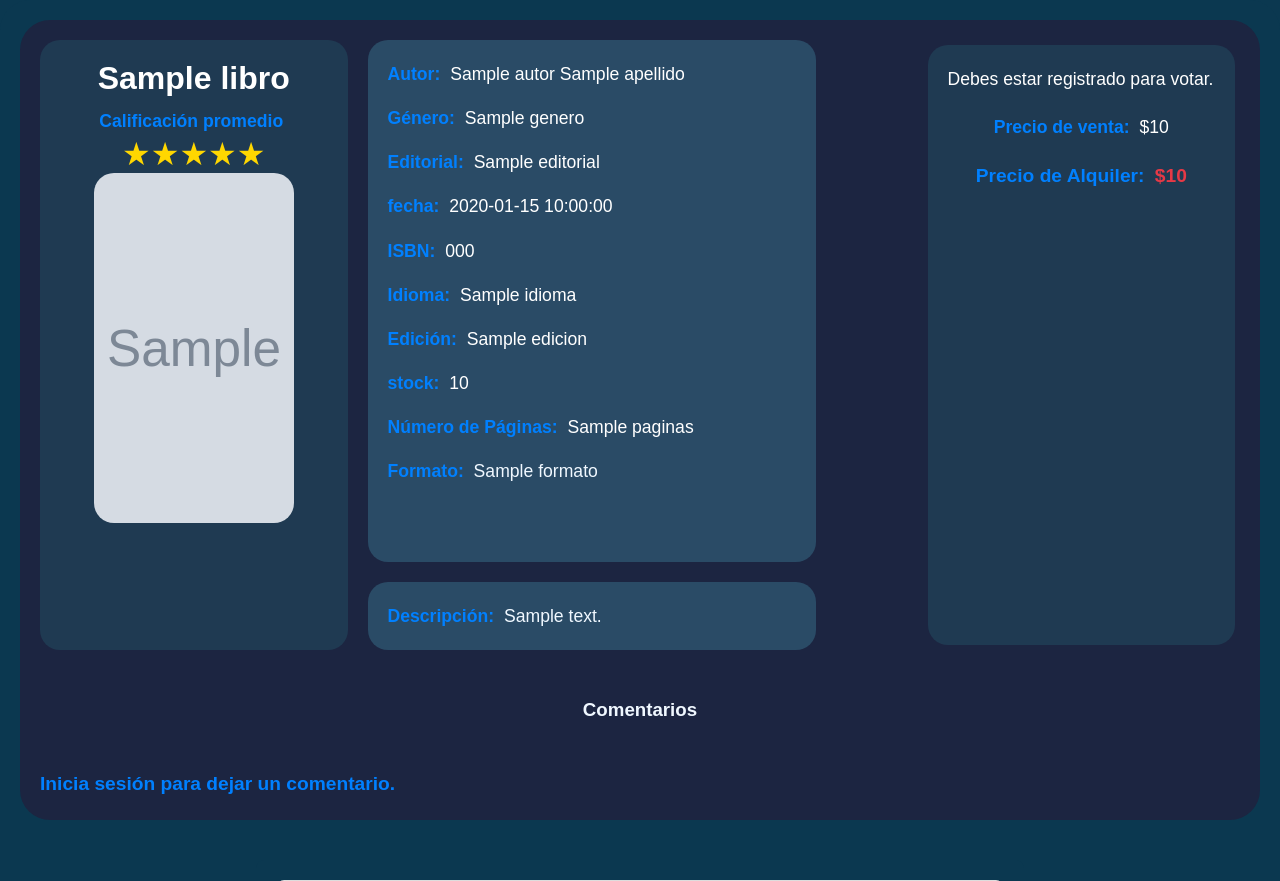
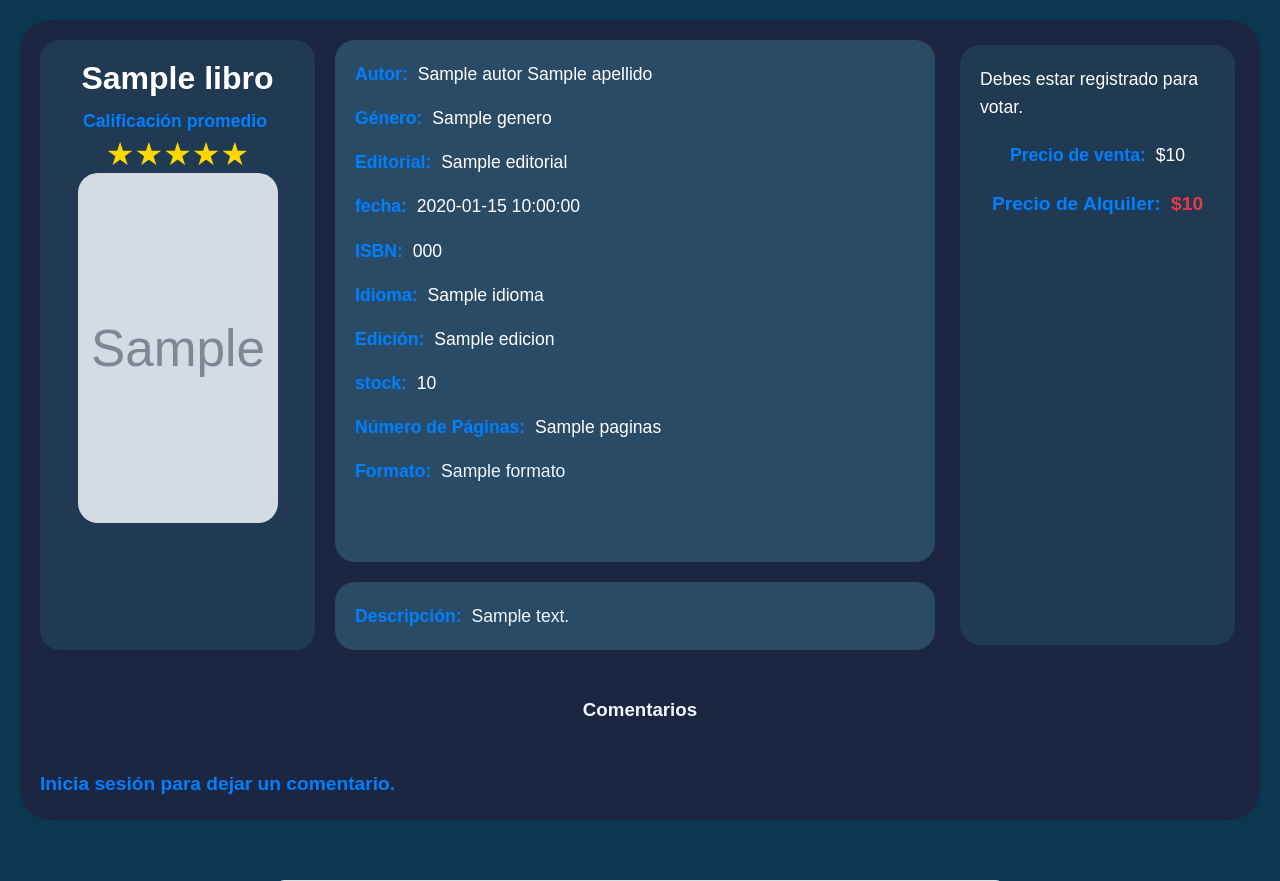
Before and after one commit to piquetpachu/Libreria-flask-sqlite3, a Flask app: template app/templates/libros/detalle.html in a window 1280 px wide. Shown: the part 79-960 px from the top of the page. Run offline with Flask 3, Linux system fonts and the light colour scheme; the template is opened without the code that fills it: most values are stand-ins (such as "Sample title", 1, 10 or a date in 2020); grey boxes marked "Sample" are stand-in pictures; parts of the project's set-up code (start-up, migrations or seed data) failed here and were passed over.

Commit message:
Limpieza de codigo y actualizacion de requirements.txt

```diff
--- a/app/routes/libros.py
+++ b/app/routes/libros.py
@@ -343,7 +343,6 @@ def editarlibro(id):
 
         nuevo_isbn = request.form['isbn'] if request.form['isbn'] else None
 
-        # Comprobar si el ISBN ha cambiado y si ya está en uso por otro libro
         if nuevo_isbn != libro.isbn:
             isbn_existente = Libros.query.filter(Libros.isbn == nuevo_isbn, Libros.id != id).first()
             if isbn_existente:
--- a/app/static/css/carousel.css
+++ b/app/static/css/carousel.css
@@ -37,7 +37,7 @@ button {
     .hero {
         width: 100%;
         height: 80vh;
-        background-image: url('/static/imagen/hero-biblioteca.jpg'); /* Asegúrate de tener una imagen de fondo adecuada */
+        background-image: url('/static/imagen/hero-biblioteca.jpg');
         background-size: cover;
         background-position: center;
         display: flex;
@@ -90,7 +90,6 @@ button {
         background-color: #285e61;
     }
 
-    /* Responsivo */
     @media (max-width: 768px) {
         .hero-title {
             font-size: 2.5rem;
@@ -215,7 +214,6 @@ button {
             background-color: #FF4C3B;
         }
 
-        /* Responsividad */
         @media (max-width: 768px) {
             .libro-blog-card {
                 flex-direction: column;
--- a/app/static/css/detalles.css
+++ b/app/static/css/detalles.css
@@ -172,7 +172,7 @@ main#main p:last-child {
     color: white;
     gap: 1em;
     flex: 1;
-    width: 28em;
+    width: 100%;
     word-wrap: break-word; /* Evitar que el texto largo se desborde */
     overflow-wrap: break-word; /* Asegura que las palabras largas se dividan */
   }
@@ -183,10 +183,9 @@ main#main p:last-child {
     padding: 20px;
     border-radius: 20px;
     color: white;
-    width: 28em;
-
-    word-wrap: break-word; /* Evitar que el texto largo se desborde */
-    overflow-wrap: break-word; /* Asegura que las palabras largas se dividan */
+    width: 600px;
+    word-wrap: break-word;
+    overflow-wrap: break-word;
   }
 
   /* Columna derecha (compra y votación) */
--- a/app/static/css/tabla.css
+++ b/app/static/css/tabla.css
@@ -103,7 +103,6 @@ button.add-book:hover {
     background-color: #2980b9;
 }
 
-/* Estilo para la Lista de Libros */
 .book-list {
     display: flex;
     flex-direction: column;
--- a/app/templates/libros/detalle.html
+++ b/app/templates/libros/detalle.html
@@ -35,7 +35,7 @@
     <p style="color: aliceblue; font-weight: normal; font-size: 17.6px;"><strong>Formato:</strong> {{ libro.formato }}</p>
     </div>
     <div class="desc">
-    <p style="color: aliceblue; font-weight: normal; font-size: 17.6px;"><strong>Descripción:</strong> {{ libro.descripcion }}</p>
+    <p style="color: aliceblue; font-weight: normal; font-size: 17.6px; "><strong>Descripción:</strong> {{ libro.descripcion }}</p>
     </div>
 </div>
 
--- a/app/templates/libros/verlibros.html
+++ b/app/templates/libros/verlibros.html
@@ -101,7 +101,6 @@
                     {% endif %}
                 </ul>
 
-                <!-- Paginación aquí -->
 
 
             </main>
--- a/app/templates/prestamos/todos.html
+++ b/app/templates/prestamos/todos.html
@@ -41,7 +41,6 @@
         </tbody>
     </table>
 
-    <!-- Paginación -->
     <div>
         {% if pagination.has_prev %}
             <a href="{{ url_for('prestamos.ver_todos_prestamos', page=pagination.prev_num) }}">Anterior</a>
```
Also changed, not shown: app/templates/layout.html (+1 -8 lines), requirements.txt (+9 -0 lines), app/index.py (line endings or trailing spaces), app/instance/libreria.db, 1 other file.
